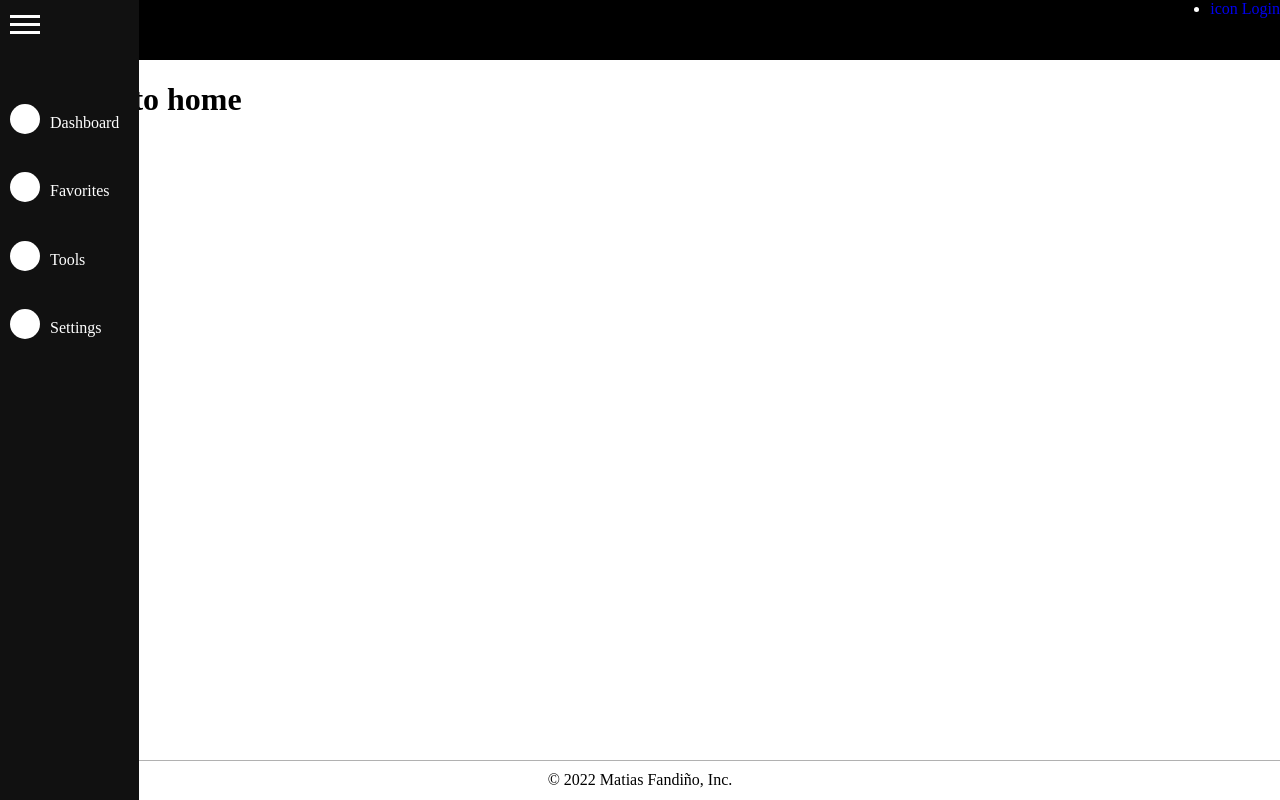
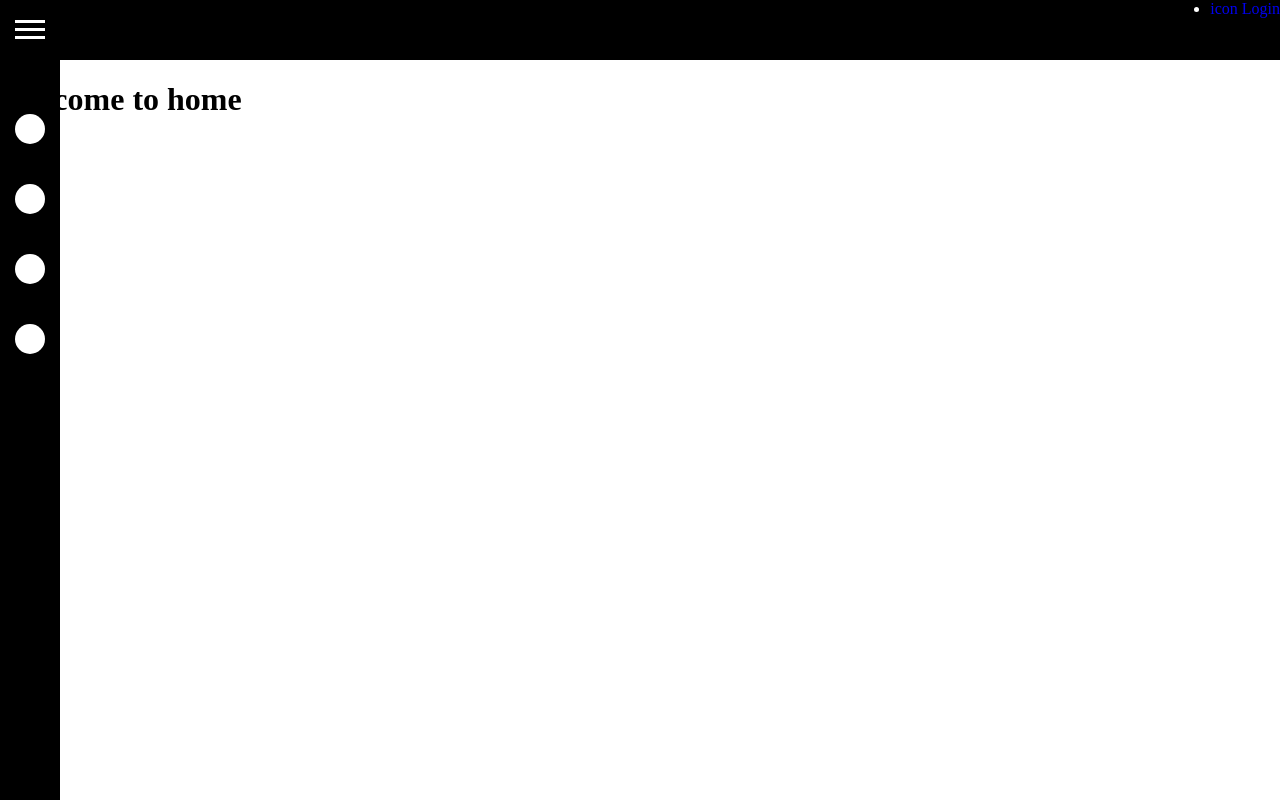
Before and after one commit to matifandy8/Dev-dashboard, a React (Vite) app: page / in a window 1280 px wide. Built offline with nearby package versions, Linux system fonts and the light colour scheme.

Commit message:
add sidebar collapse and delete footer

```diff
--- a/src/css/main.css
+++ b/src/css/main.css
@@ -461,13 +461,13 @@ a {
   z-index: 1;
   top: 0;
   left: 0;
-  background-color: #111;
+  background-color: black;
   transition: 0.5s;
   color: white;
 }
 .Sidebar__hamburger {
-  padding-top: 10px;
-  padding-left: 10px;
+  padding-top: 15px;
+  padding-left: 15px;
 }
 .Sidebar__hamburger-line {
   width: 30px;
@@ -487,6 +487,7 @@ a {
 }
 .Sidebar__item {
   display: flex;
+  margin: 5px;
   padding: 10px;
   padding-bottom: 20px;
 }
@@ -505,18 +506,3 @@ a {
 /* Small devices (portrait tablets and large phones, 600px and up) */
 /* Medium devices (landscape tablets, 768px and up) */
 /* Large devices (laptops/desktops, 992px and up) */
-footer {
-  position: absolute;
-  bottom: 0;
-  width: 100%;
-  height: 40px;
-  /* Height of the footer */
-  display: flex;
-  justify-content: center;
-  align-items: center;
-  border-top: 1px solid #b1b1b1;
-}
-footer p {
-  margin: 0;
-  padding: 0;
-}
--- a/src/layout/Footer.tsx
+++ /dev/null
@@ -1,9 +0,0 @@
-const Footer = () => {
-    return (
-        <footer>
-            <p>© 2022 Matias Fandiño, Inc.</p>
-        </footer>
-    )
-}
-
-export default Footer
--- a/src/layout/index.tsx
+++ b/src/layout/index.tsx
@@ -1,5 +1,4 @@
 import { ReactNode } from "react";
-import Footer from "./Footer";
 import Navbar from "./Navbar";
 
 const Layout = ({ children }: { children: ReactNode }): JSX.Element => {
@@ -7,7 +6,6 @@ const Layout = ({ children }: { children: ReactNode }): JSX.Element => {
     <>
       <Navbar />
       {children}
-      <Footer />
     </>
   );
 };
--- a/src/layout/sidebars/Sidebar.tsx
+++ b/src/layout/sidebars/Sidebar.tsx
@@ -1,37 +1,71 @@
-import React from "react";
+import React, { useState } from "react";
 
 const Sidebar = () => {
+    const [menuCollapse, setMenuCollapse] = useState(false)
+
+    const menuIconClick = () => {
+      menuCollapse ? setMenuCollapse(false) : setMenuCollapse(true);
+    };
+
   return (
     <div className="Sidebar">
-      <div className="Sidebar__hamburger">
+      <div className="Sidebar__hamburger" onClick={menuIconClick}>
         <div className="Sidebar__hamburger-line"></div>
         <div className="Sidebar__hamburger-line"></div>
         <div className="Sidebar__hamburger-line"></div>
       </div>
       <ul className="Sidebar__list">
         <li className="Sidebar__item">
-          <div className="Sidebar__icon"></div>
-          <a className="Sidebar__link" href="/dashboard">
-            Dashboard
+        {menuCollapse ? (
+            <>
+            <div className="Sidebar__icon"></div>
+            <a className="Sidebar__link" href="/settings">
+            Settings
           </a>
+            </>
+
+          ) : (
+            <div className="Sidebar__icon"></div>
+          )}
         </li>
         <li className="Sidebar__item">
-          <div className="Sidebar__icon"></div>
-          <a className="Sidebar__link" href="/favorites">
-            Favorites
+        {menuCollapse ? (
+            <>
+            <div className="Sidebar__icon"></div>
+            <a className="Sidebar__link" href="/settings">
+            Settings
           </a>
+            </>
+
+          ) : (
+            <div className="Sidebar__icon"></div>
+          )}
         </li>
         <li className="Sidebar__item">
-          <div className="Sidebar__icon"></div>
-          <a className="Sidebar__link" href="/tools">
-            Tools
+        {menuCollapse ? (
+            <>
+            <div className="Sidebar__icon"></div>
+            <a className="Sidebar__link" href="/settings">
+            Settings
           </a>
+            </>
+
+          ) : (
+            <div className="Sidebar__icon"></div>
+          )}
         </li>
         <li className="Sidebar__item">
-          <div className="Sidebar__icon"></div>
-          <a className="Sidebar__link" href="/settings">
+          {menuCollapse ? (
+            <>
+            <div className="Sidebar__icon"></div>
+            <a className="Sidebar__link" href="/settings">
             Settings
           </a>
+            </>
+
+          ) : (
+            <div className="Sidebar__icon"></div>
+          )}
         </li>
       </ul>
     </div>
--- a/src/stylesheets/layout/_footer.scss
+++ /dev/null
@@ -1,20 +0,0 @@
-// -----------------------------------------------------------------------------
-// This file contains all styles related to the footer of the site/application.
-// -----------------------------------------------------------------------------
-@use  '../abstracts/variables';
-
-
-footer{
-    position:absolute;
-    bottom:0;
-    width:100%;
-    height:40px;   /* Height of the footer */
-    display:flex;
-    justify-content:center;
-    align-items:center;
-    border-top: 1px solid #b1b1b1;
-    p{
-        margin:0;
-        padding:0;
-    }
-}
--- a/src/stylesheets/layout/_sidebar.scss
+++ b/src/stylesheets/layout/_sidebar.scss
@@ -4,12 +4,12 @@
   z-index: 1;
   top: 0;
   left: 0;
-  background-color: #111;
+  background-color: rgb(0, 0, 0);
   transition: 0.5s;
   color: white;
   &__hamburger {
-    padding-top: 10px;
-    padding-left: 10px;
+    padding-top: 15px;
+    padding-left: 15px;
     &-line {
       width: 30px;
       height: 3px;
@@ -29,6 +29,7 @@
   }
   &__item {
     display: flex;
+    margin: 5px;
     padding: 10px;
     padding-bottom: 20px;
 
--- a/src/stylesheets/main.scss
+++ b/src/stylesheets/main.scss
@@ -18,7 +18,6 @@
 // 4. Layout-related sections
 @use 'layout/navbar';
 @use 'layout/sidebar';
-@use 'layout/footer';
 
 // 5. Components
 @use 'components/alerts';
```
